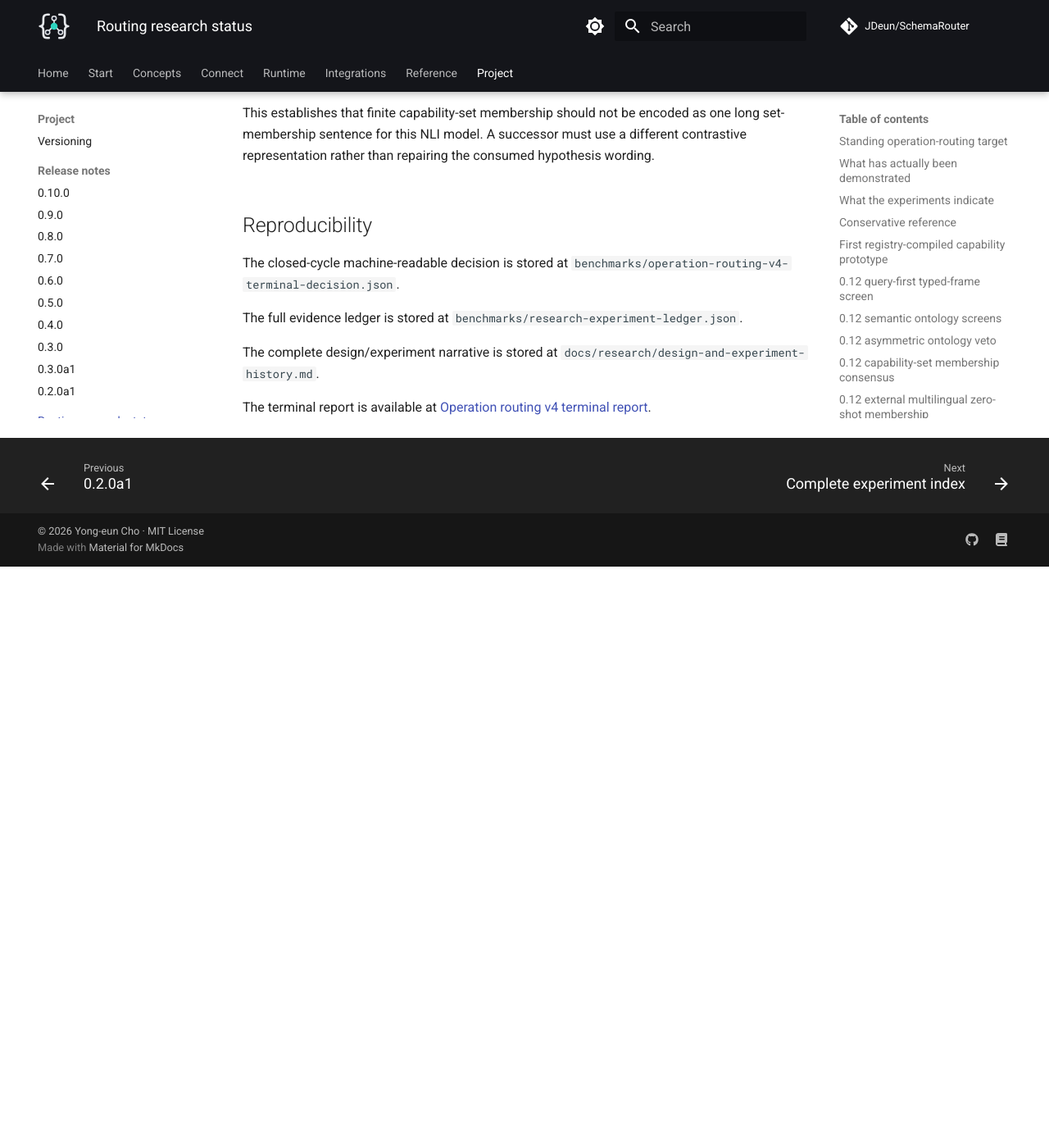
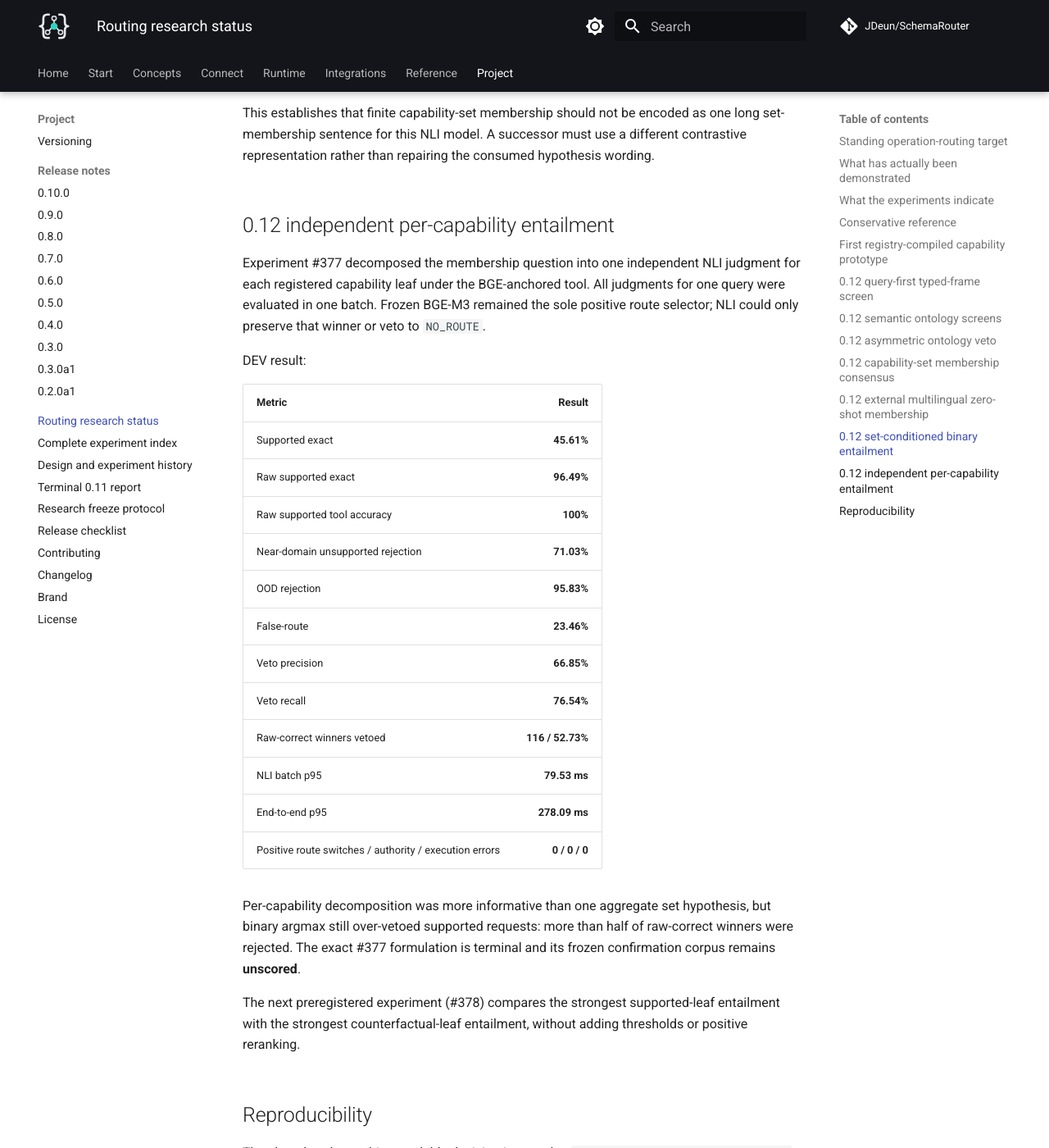
Before and after one commit to JDeun/SchemaRouter, an MkDocs documentation site: the page built from docs/research/routing-status.md, in a window 1280 px wide and 1400 px high, scrolled down 8695 px. Shown: the whole window at 82% size. Built offline with MkDocs 1.6.1 and Material for MkDocs 9.7.7, drawn with Linux system fonts in a browser that asks for light colours; comment, search, counter and statistics services are not loaded; before the commit the page ends 9386 px from its top, so only the background shows below that.

Commit message:
docs: record independent capability entailment result

```diff
--- a/docs/research/routing-status.md
+++ b/docs/research/routing-status.md
@@ -278,6 +278,38 @@
 set-membership sentence for this NLI model. A successor must use a different contrastive
 representation rather than repairing the consumed hypothesis wording.
 
+
+## 0.12 independent per-capability entailment
+
+Experiment #377 decomposed the membership question into one independent NLI judgment for each
+registered capability leaf under the BGE-anchored tool. All judgments for one query were evaluated
+in one batch. Frozen BGE-M3 remained the sole positive route selector; NLI could only preserve that
+winner or veto to `NO_ROUTE`.
+
+DEV result:
+
+| Metric | Result |
+| --- | ---: |
+| Supported exact | **45.61%** |
+| Raw supported exact | **96.49%** |
+| Raw supported tool accuracy | **100%** |
+| Near-domain unsupported rejection | **71.03%** |
+| OOD rejection | **95.83%** |
+| False-route | **23.46%** |
+| Veto precision | **66.85%** |
+| Veto recall | **76.54%** |
+| Raw-correct winners vetoed | **116 / 52.73%** |
+| NLI batch p95 | **79.53 ms** |
+| End-to-end p95 | **278.09 ms** |
+| Positive route switches / authority / execution errors | **0 / 0 / 0** |
+
+Per-capability decomposition was more informative than one aggregate set hypothesis, but binary
+argmax still over-vetoed supported requests: more than half of raw-correct winners were rejected.
+The exact #377 formulation is terminal and its frozen confirmation corpus remains **unscored**.
+
+The next preregistered experiment (#378) compares the strongest supported-leaf entailment with the
+strongest counterfactual-leaf entailment, without adding thresholds or positive reranking.
+
 ## Reproducibility
 
 The closed-cycle machine-readable decision is stored at
```
Also changed, not shown: other parts of docs/research/routing-status.md (+1 -1 lines).
